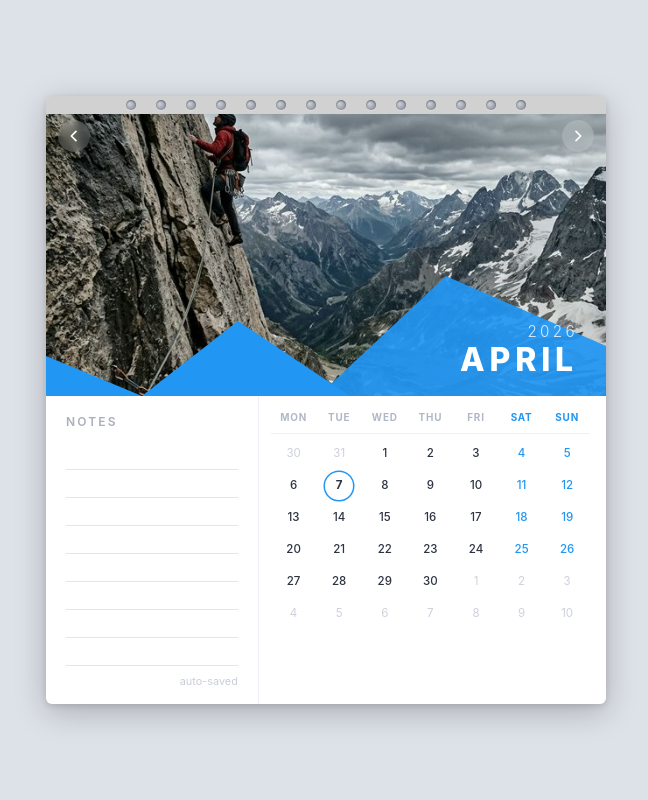
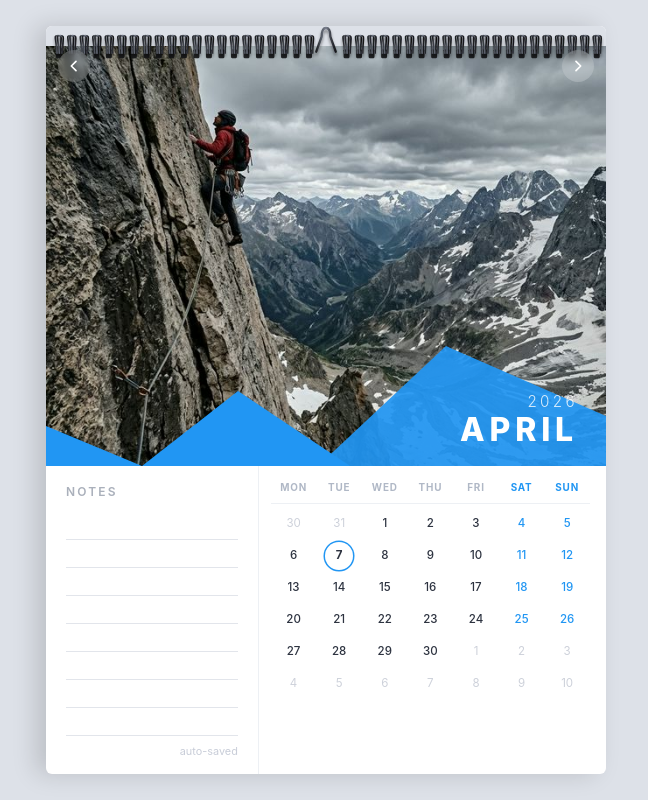
Before and after one commit to rookiemaniesh/tuf-assignment, a Next.js app: page / in a window 1280 px wide. Shown: the whole page, without its empty margins (314-962 px from the left). Built offline with nearby package versions, Linux system fonts and the light colour scheme.

Commit message:
lil better😍😍

```diff
--- a/app/components/calendar/CalendarContainer.tsx
+++ b/app/components/calendar/CalendarContainer.tsx
@@ -86,7 +86,8 @@ export default function CalendarContainer() {
         style={{
           maxWidth: "560px",
           borderRadius: "6px",
-          boxShadow: "0 8px 32px rgba(0,0,0,0.22), 0 2px 6px rgba(0,0,0,0.12)",
+          boxShadow: "-10px 0 25px rgba(0,0,0,0.15)"
+         // boxShadow: "0 8px 32px rgba(0,0,0,0.22), 0 2px 6px rgba(0,0,0,0.12)",
         }}
       >
         {/* Hero Image Section */}
--- a/app/components/calendar/HeroImage.tsx
+++ b/app/components/calendar/HeroImage.tsx
@@ -24,26 +24,61 @@ export default function HeroImage({
   onNext,
 }: HeroImageProps) {
   return (
-    <div className="relative w-full overflow-hidden" style={{ height: "300px" }}>
+    <div className="relative w-full overflow-hidden" style={{ height: "440px" }}>
 
-      {/* ── Spiral binding dots at the very top ── */}
+      {/* ── Hyper-Realistic Twin-Loop Spiral Binding ── */}
       <div
-        className="absolute top-0 left-0 right-0 z-30 flex justify-center gap-5 py-1"
-        style={{ background: "rgba(0,0,0,0.18)" }}
+        className="absolute top-0 left-0 w-full z-30 pointer-events-none"
+        style={{
+          height: "20px",
+          background: "#dde1e8"
+        }}
       >
-        {Array.from({ length: 14 }).map((_, i) => (
-          <div
-            key={i}
-            className="rounded-full"
-            style={{
-              width: 10,
-              height: 10,
-              background:
-                "radial-gradient(circle at 35% 35%, #d0d4da, #7a8090)",
-              boxShadow: "inset 0 1px 2px rgba(0,0,0,0.4), 0 1px 1px rgba(255,255,255,0.3)",
-            }}
-          />
-        ))}
+        <div className="w-full h-full flex justify-center items-start pt-1">
+          <svg width="550" height="52" viewBox="0 -2 510 48" className="overflow-visible select-none">
+            <defs>
+              <linearGradient id="metal" x1="0%" y1="0%" x2="100%" y2="0%">
+                <stop offset="0%" stopColor="#1e2024" />
+                <stop offset="25%" stopColor="#555a64" />
+                <stop offset="50%" stopColor="#7a808f" />
+                <stop offset="75%" stopColor="#3c3f48" />
+                <stop offset="100%" stopColor="#141518" />
+              </linearGradient>
+              <filter id="wire-shadow" x="-40%" y="-40%" width="180%" height="180%">
+                <feDropShadow dx="0" dy="2.5" stdDeviation="1.5" floodColor="#000" floodOpacity="0.45" />
+              </filter>
+            </defs>
+
+            {/* Loop groups */}
+            {Array.from({ length: 44 }).map((_, i) => {
+              if (i === 21 || i === 22) return null; // Gap for hanger
+
+              const x = i * 11.6 + 2;
+              return (
+                <g key={i} transform={`translate(${x}, 0)`}>
+                  {/* Punched hole */}
+                  <rect x="2.5" y="16" width="5.5" height="8" rx="1" fill="#151618" opacity="0.9" />
+                  <rect x="2.5" y="16" width="5.5" height="2" fill="#000" opacity="0.7" rx="1" />
+
+                  {/* Twin loops */}
+                  <path d="M 3.5,20 C 3.5,6 -0.5,3 4.5,3 C 9.5,3 6.5,6 6.5,20" fill="none" stroke="url(#metal)" strokeWidth="1.6" filter="url(#wire-shadow)" />
+                  <path d="M 5.5,20 C 5.5,6 1.5,3 6.5,3 C 11.5,3 8.5,6 8.5,20" fill="none" stroke="url(#metal)" strokeWidth="1.6" filter="url(#wire-shadow)" />
+                </g>
+              );
+            })}
+
+            {/* Center Calendar Hanger Hook */}
+            <path
+              d="M 246,18 L 251,4 C 251,0 252,-4 255,-4 C 258,-4 259,0 259,4 L 264,18"
+              fill="none"
+              stroke="url(#metal)"
+              strokeWidth="2.2"
+              filter="url(#wire-shadow)"
+              strokeLinejoin="round"
+              strokeLinecap="round"
+            />
+          </svg>
+        </div>
       </div>
 
       {/* ── Hero photograph ── */}
```
